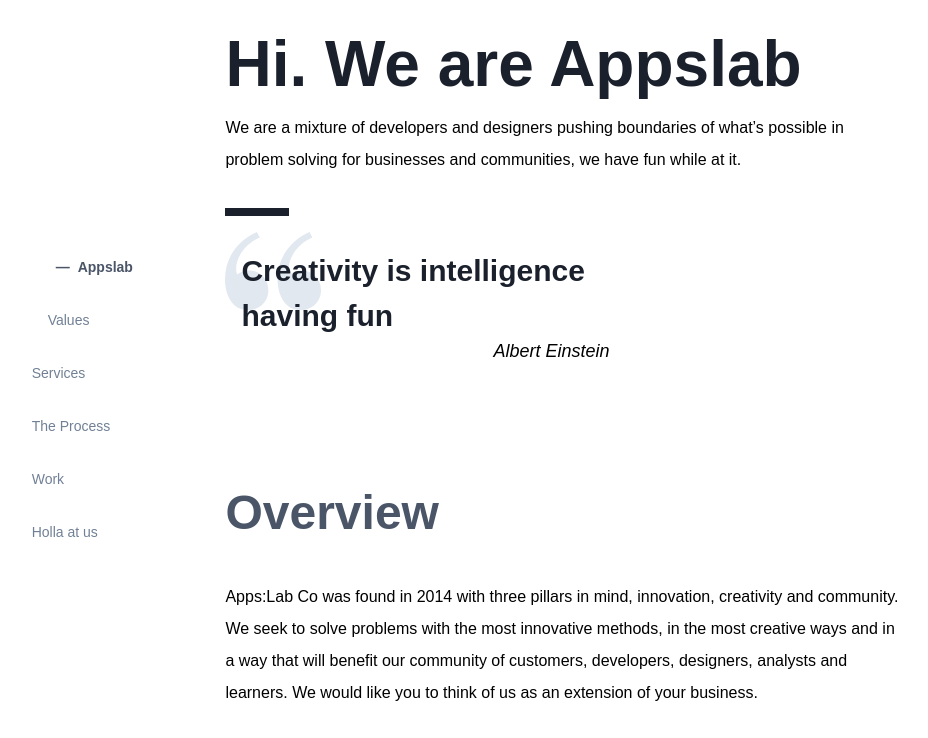
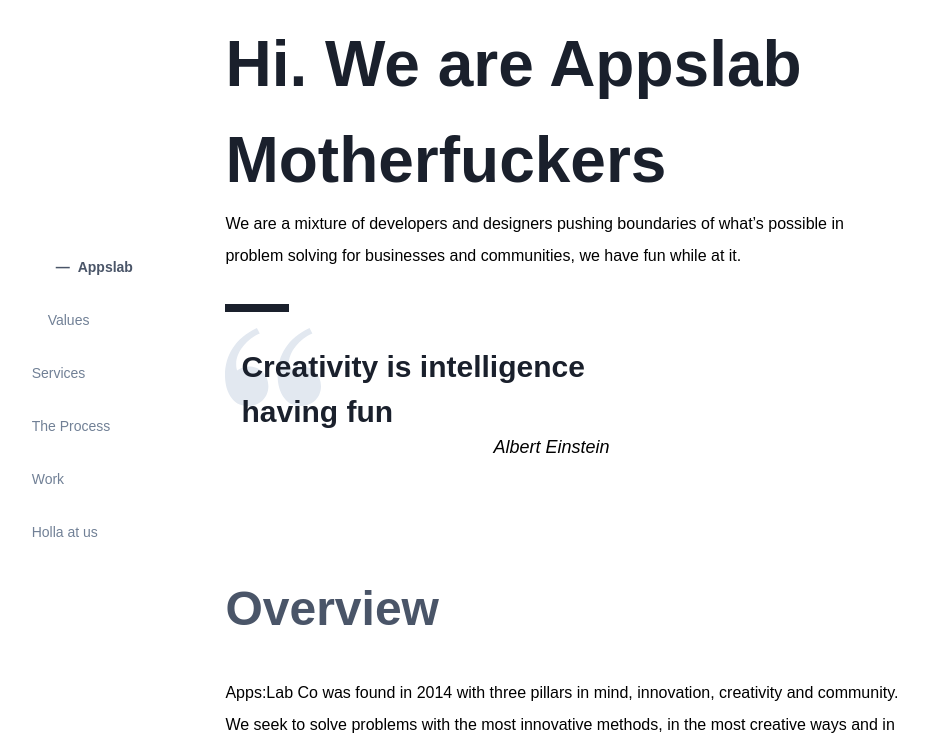
Before and after one commit to gissilali/appslab-company-profile, a Gatsby site: page / in a window 1280 px wide. Shown: the top 738 px of the page, without its empty margins (75-1003 px from the left). Built offline with nearby package versions, Linux system fonts and the light colour scheme; Gatsby itself is replaced by a stand-in of ours; a web font is replaced by a local one.

Commit message:
changed stuff to test

```diff
--- a/src/sections/cover.js
+++ b/src/sections/cover.js
@@ -5,7 +5,7 @@
   return (
     <>
       <div className="section">
-        <h1 className="text-6xl font-bold text-gray-900">Hi. We are Appslab</h1>
+        <h1 className="text-6xl font-bold text-gray-900">Hi. We are Appslab Motherfuckers</h1>
         <p className="paragraph">
           We are a mixture of developers and designers pushing boundaries of
           what’s possible in problem solving for businesses and communities, we
```
